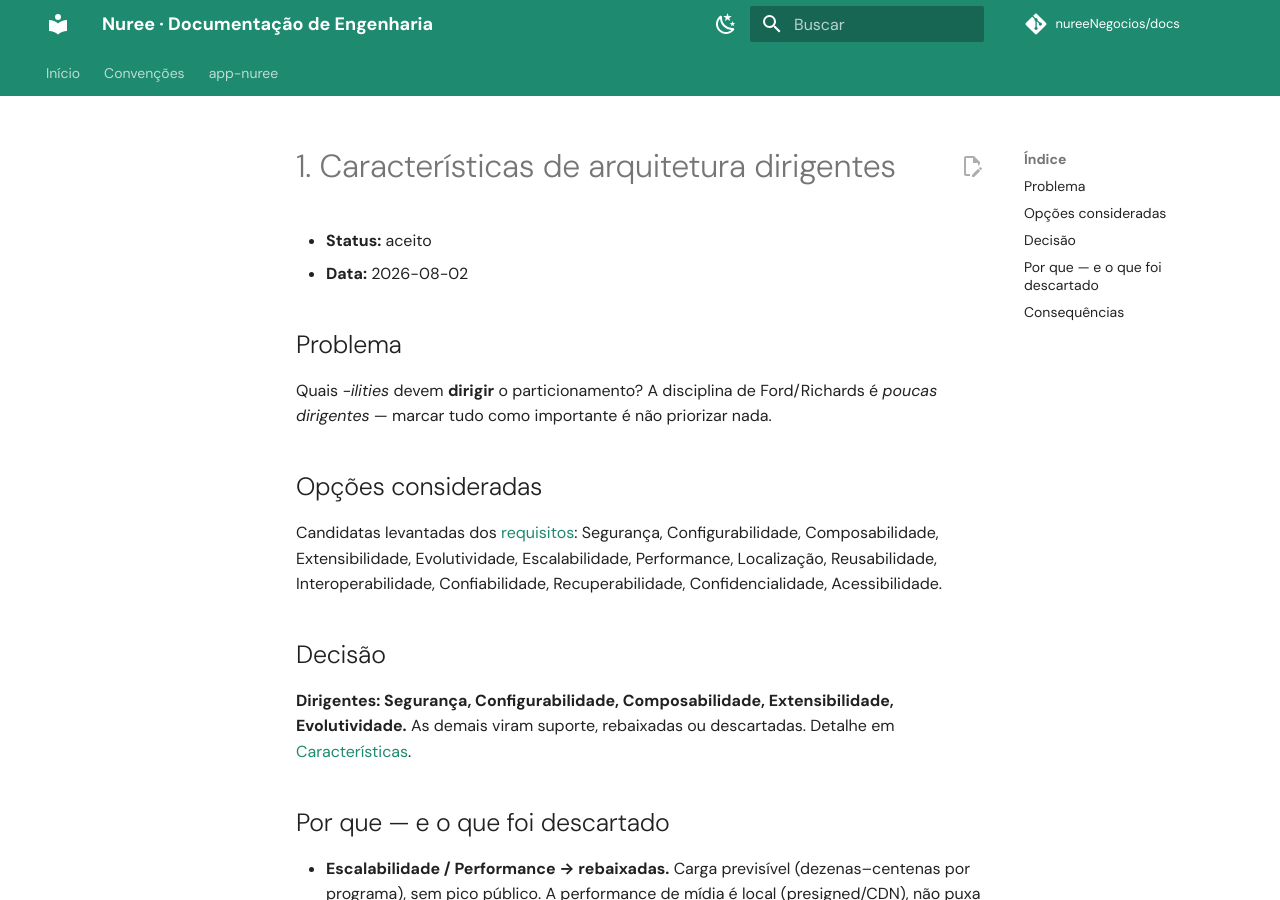
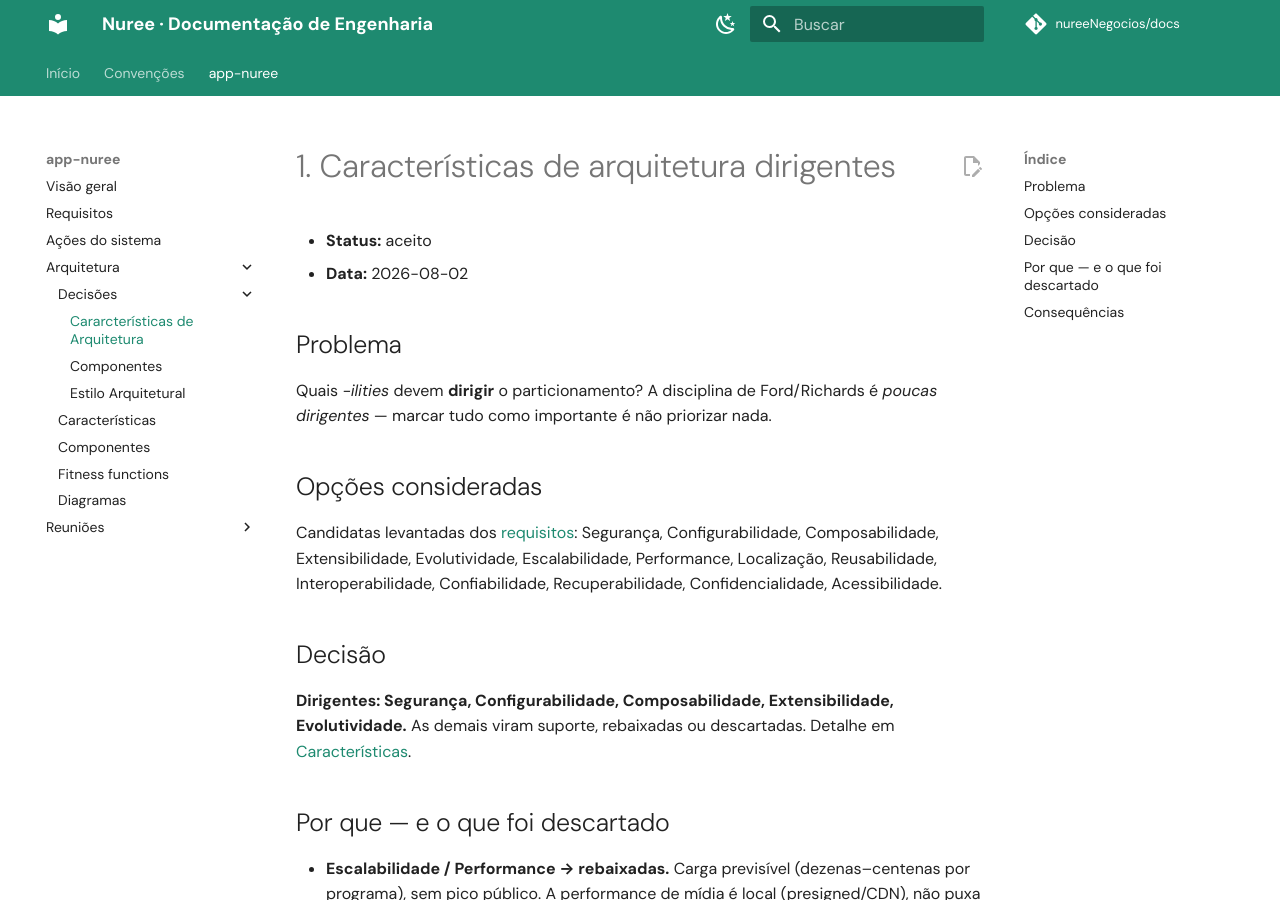
Before and after one commit to nureeNegocios/docs, an MkDocs documentation site: the page built from docs/app-nuree/arquitetura/decisoes/0001-caracteristicas.md, in a window 1280 px wide and 900 px high. Built offline with MkDocs 1.6.1 and Material for MkDocs 9.7.7, drawn with Linux system fonts in a browser that asks for light colours; comment, search, counter and statistics services are not loaded.

Commit message:
fix yaml

```diff
--- a/mkdocs.yml
+++ b/mkdocs.yml
@@ -64,6 +64,11 @@ nav:
       - Requisitos: app-nuree/requisitos.md
       - Ações do sistema: app-nuree/acoes.md
       - Arquitetura:
+          - Decisões:
+            - Cararcterísticas de Arquitetura: app-nuree/arquitetura/decisoes/0001-caracteristicas.md
+            - Componentes: app-nuree/arquitetura/decisoes/0002-componentes.md
+            - Estilo Arquitetural: app-nuree/arquitetura/decisoes/0003-estilo.md
+
           - Características: app-nuree/arquitetura/caracteristicas.md
           - Componentes: app-nuree/arquitetura/componentes.md
           - Fitness functions: app-nuree/arquitetura/fitness-functions.md
```
